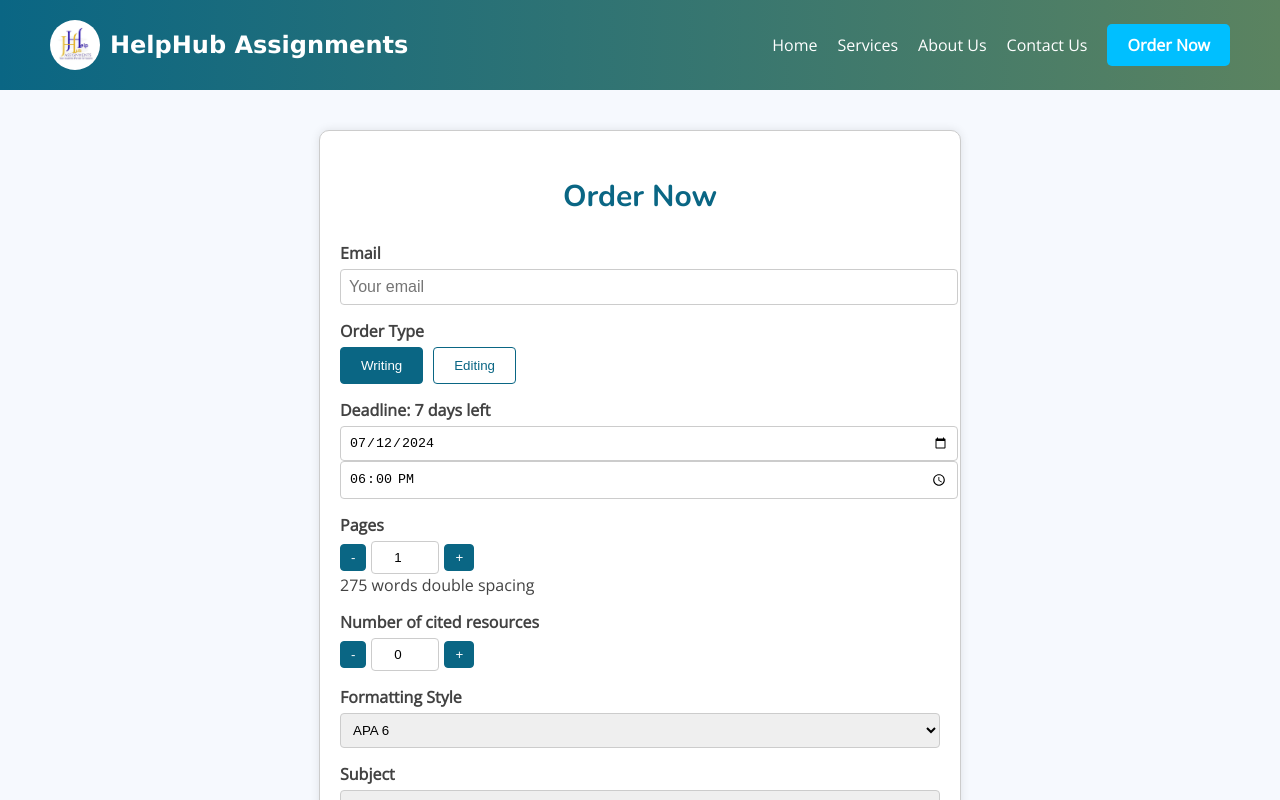
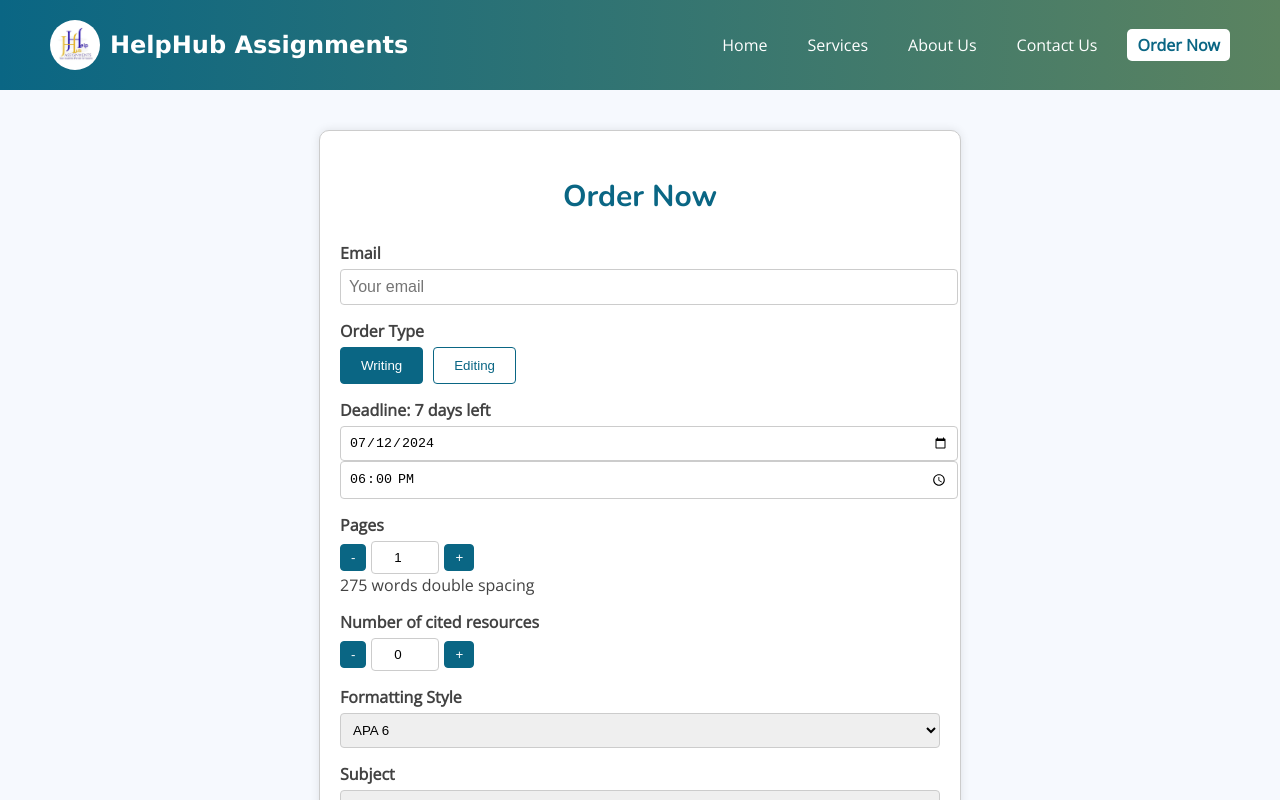
Before and after one commit to PiusKariukiNjiru/helphub-assignments, a React (Create React App) app: page /order-now in a window 1280 px wide. Shown: the top 800 px of the page. Built offline with nearby package versions, Linux system fonts and the light colour scheme.

Commit message:
update header

```diff
--- a/package.json
+++ b/package.json
@@ -27,7 +27,8 @@
   "build": "react-scripts build",
   "test": "react-scripts test",
   "eject": "react-scripts eject",
-  "server": "node server.js",
+  "server": "PORT=3002 node server.js",
+  "client": "PORT=3000 react-scripts start",
   "dev": "concurrently \"npm run server\" \"npm start\"",
   "heroku-postbuild": "npm run build"
 },
--- a/src/Header.css
+++ b/src/Header.css
@@ -33,6 +33,14 @@
 .App-header nav a {
   color: white;
   text-decoration: none;
+  padding: 5px 10px;
+  border-radius: 5px;
+  transition: background-color 0.3s ease, color 0.3s ease;
+}
+
+.App-header nav a.active {
+  background-color: #ffffff;
+  color: #0a6684;
 }
 
 .order-now {
@@ -42,6 +50,11 @@
   padding: 10px 20px;
   border-radius: 5px;
   cursor: pointer;
+}
+
+.order-now.active {
+  background-color: #ffffff;
+  color: #00bfff;
 }
 
 .menu-toggle {
--- a/src/Header.js
+++ b/src/Header.js
@@ -1,9 +1,10 @@
 import React, { useState } from 'react';
-import { Link } from 'react-router-dom';
+import { Link, useLocation } from 'react-router-dom';
 import './Header.css';
 
 function Header() {
   const [menuOpen, setMenuOpen] = useState(false);
+  const location = useLocation();
 
   return (
     <header className="App-header">
@@ -15,14 +16,11 @@ function Header() {
         ☰
       </button>
       <nav className={menuOpen ? 'open' : ''}>
-        <Link to="/">Home</Link>
-        <Link to="/services">Services</Link>
-        <Link to="/about">About Us</Link>
-        <Link to="/contact">Contact Us</Link>
-        <Link to="/order-now" className="order-now">Order Now</Link>
-
-
-
+        <Link to="/" className={location.pathname === '/' ? 'active' : ''}>Home</Link>
+        <Link to="/services" className={location.pathname === '/services' ? 'active' : ''}>Services</Link>
+        <Link to="/about" className={location.pathname === '/about' ? 'active' : ''}>About Us</Link>
+        <Link to="/contact" className={location.pathname === '/contact' ? 'active' : ''}>Contact Us</Link>
+        <Link to="/order-now" className={`order-now ${location.pathname === '/order-now' ? 'active' : ''}`}>Order Now</Link>
       </nav>
     </header>
   );
```
Also changed, not shown: server.js (+9 -2 lines).
